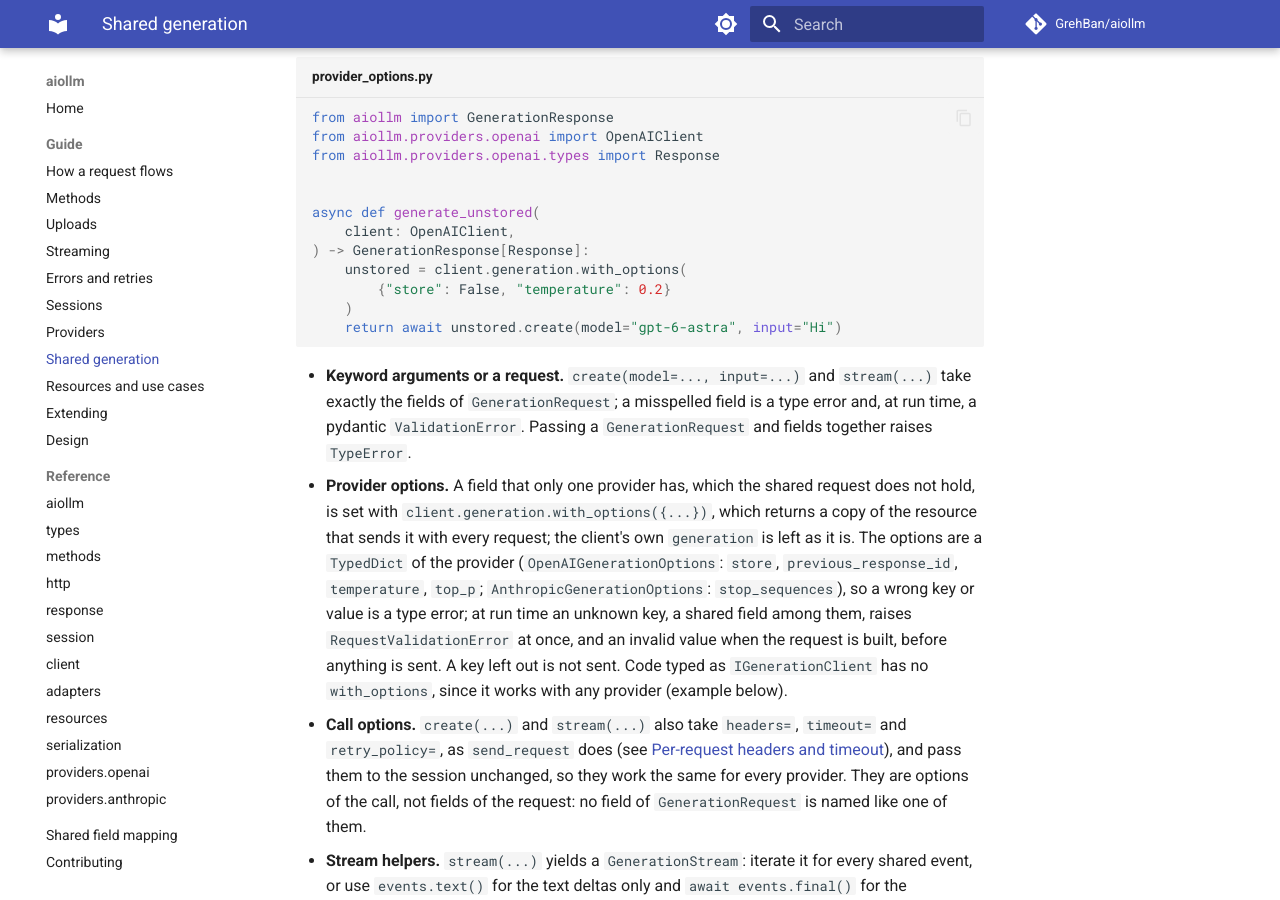
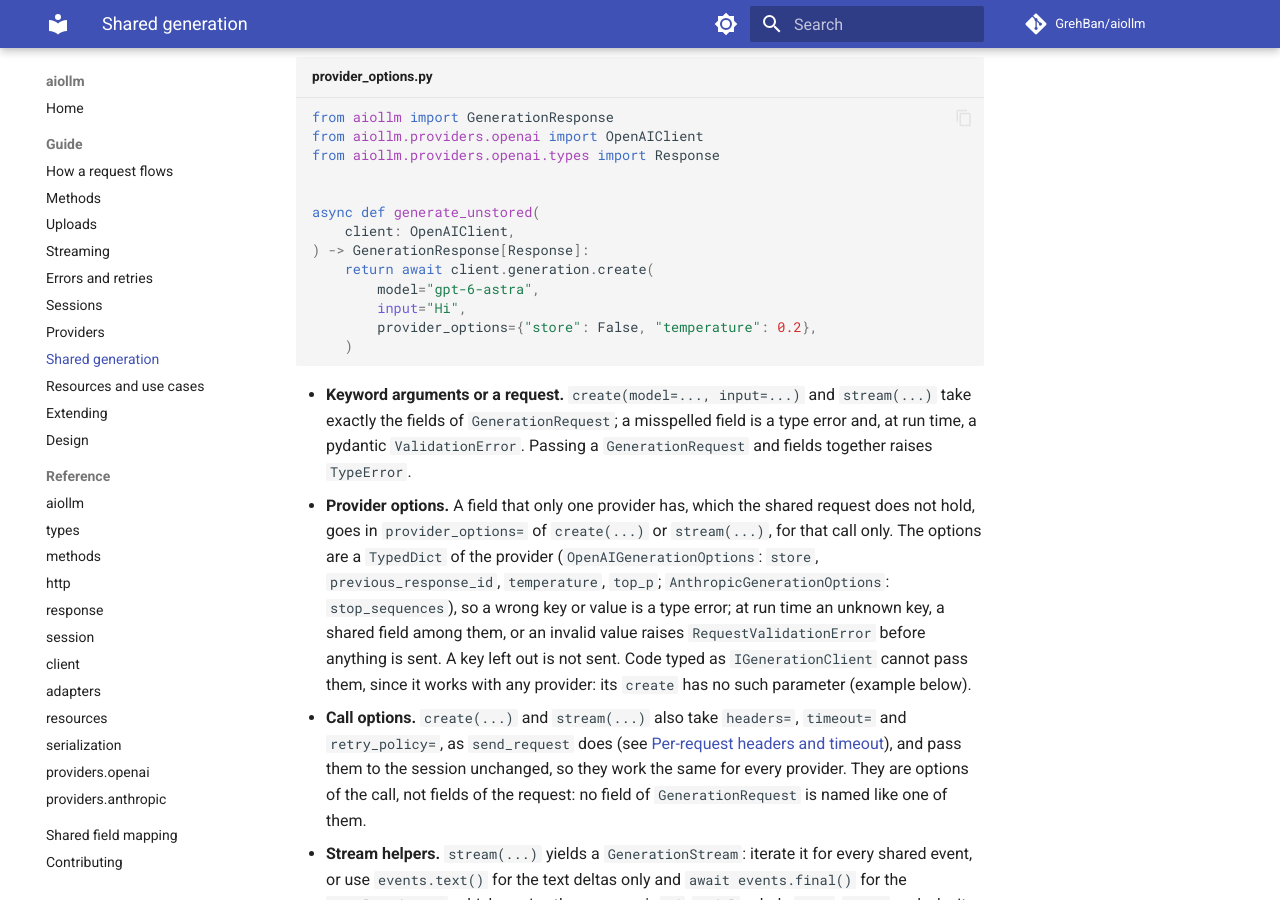
Before and after one commit to GrehBan/ai_api, an MkDocs documentation site: the page built from docs/guide/generation.md, in a window 1280 px wide and 900 px high, scrolled down 1259 px. Built offline with MkDocs 1.6.1 and Material for MkDocs 9.7.7, drawn with Linux system fonts in a browser that asks for light colours; comment, search, counter and statistics services are not loaded; some of the changed text lies outside the part shown.

Commit message:
provider_options= in create() and stream(), CallOptions closed
The provider's own fields of a call go in provider_options= of
client.generation.create() and stream(), as the proposal had it,
instead of a with_options copy of the resource. The resource builds
that call's use case on the adapter's with_options copy, which stays
the adapter's mechanism.

The parameter needs CallOptions to be closed (PEP 728, typing_extensions
until Python 3.15, now a direct dependency): with an open TypedDict,
pyright refuses a keyword parameter beside **options when it matches a
protocol without it, so every client stopped being an
IGenerationClient. A test keeps CallOptions closed and the parameter
off IGenerationResource; the contract scenarios, the typing checks,
the guide's example and the changelog fragments follow.

````diff
--- a/docs/guide/generation.md
+++ b/docs/guide/generation.md
@@ -59,14 +59,15 @@ from aiollm.providers.openai.types import Response
 async def generate_unstored(
     client: OpenAIClient,
 ) -> GenerationResponse[Response]:
-    unstored = client.generation.with_options(
-        {"store": False, "temperature": 0.2}
+    return await client.generation.create(
+        model="gpt-6-astra",
+        input="Hi",
+        provider_options={"store": False, "temperature": 0.2},
     )
-    return await unstored.create(model="gpt-6-astra", input="Hi")
 ```
 
 - **Keyword arguments or a request.** `create(model=..., input=...)` and `stream(...)` take exactly the fields of `GenerationRequest`; a misspelled field is a type error and, at run time, a pydantic `ValidationError`. Passing a `GenerationRequest` and fields together raises `TypeError`.
-- **Provider options.** A field that only one provider has, which the shared request does not hold, is set with `client.generation.with_options({...})`, which returns a copy of the resource that sends it with every request; the client's own `generation` is left as it is. The options are a `TypedDict` of the provider (`OpenAIGenerationOptions`: `store`, `previous_response_id`, `temperature`, `top_p`; `AnthropicGenerationOptions`: `stop_sequences`), so a wrong key or value is a type error; at run time an unknown key, a shared field among them, raises `RequestValidationError` at once, and an invalid value when the request is built, before anything is sent. A key left out is not sent. Code typed as `IGenerationClient` has no `with_options`, since it works with any provider (example below).
+- **Provider options.** A field that only one provider has, which the shared request does not hold, goes in `provider_options=` of `create(...)` or `stream(...)`, for that call only. The options are a `TypedDict` of the provider (`OpenAIGenerationOptions`: `store`, `previous_response_id`, `temperature`, `top_p`; `AnthropicGenerationOptions`: `stop_sequences`), so a wrong key or value is a type error; at run time an unknown key, a shared field among them, or an invalid value raises `RequestValidationError` before anything is sent. A key left out is not sent. Code typed as `IGenerationClient` cannot pass them, since it works with any provider: its `create` has no such parameter (example below).
 - **Call options.** `create(...)` and `stream(...)` also take `headers=`, `timeout=` and `retry_policy=`, as `send_request` does (see [Per-request headers and timeout](sessions.md#per-request-headers-and-timeout)), and pass them to the session unchanged, so they work the same for every provider. They are options of the call, not fields of the request: no field of `GenerationRequest` is named like one of them.
 - **Stream helpers.** `stream(...)` yields a `GenerationStream`: iterate it for every shared event, or use `events.text()` for the text deltas only and `await events.final()` for the `CompletedEvent`, which carries the response's `id`, `model`, whole `text`, `usage` and why it stopped. `final()` reads the rest of the stream, and after `text()` or a loop it returns the `CompletedEvent` already read. When a read failed (a provider's error event, a cut connection), every later read, `text()` and `final()` raise that same error again, never a misleading "ended without a CompletedEvent".
 - **Any provider.** `IGenerationClient[RawT = Any, RawItemT = Any]` (from `aiollm`) is a client with `generation`; every provider client matches it, so code typed with it takes any of them.
@@ -74,7 +75,7 @@ async def generate_unstored(
 - **Optional fields are left out until given.** `instructions`, `max_output_tokens` and `metadata` default to `MISSING`, and the adapters pass them on as they are, so a provider gets only what was given. They take no `None`, which would mean `null`: Anthropic's schema has no `null` for them, so `create(..., instructions=None)` is a type error and a `ValidationError`. A field not given reads as `MISSING`, which is truthy: test it with `request.instructions is MISSING`, not `if request.instructions`. Setting a field later (`request.instructions = None`) is validated too; `request.model_copy(update=...)` is not, as everywhere in Pydantic, so a value it lets in reaches the adapter: a `None` is sent as `null` to OpenAI, whose schema takes it, and raises `RequestValidationError` for Anthropic, whose schema does not.
 - **A request a provider cannot take raises `RequestValidationError`** (from `aiollm`, a `ValueError`) before anything is sent, with the `provider` and the shared `field` at fault; a pydantic error behind it is its `__cause__`. Errors of `GenerationRequest` itself stay pydantic `ValidationError`s.
 - **Why it stopped.** `incomplete_reason` is an `IncompleteReason` (`MAX_TOKENS`, `REFUSAL` or `OTHER`; `None` if the generation finished), and `raw_incomplete_reason` keeps the provider's own reason. A refusal is an answer, not an error, as in both SDKs: it sets `incomplete_reason` to `REFUSAL` and `refusal` to the provider's explanation.
-- **OpenAI mapping.** `OpenAIGenerationAdapter` (`aiollm.providers.openai.adapters`) builds `CreateResponse` or `StreamResponse` from the request, turns as `EasyInputMessage` items, so OpenAI's limits, such as `max_output_tokens` of at least 16, are checked before sending. Parameters the shared request lacks reach it through `with_options` (`OpenAIGenerationOptions`), or stay on the methods above.
+- **OpenAI mapping.** `OpenAIGenerationAdapter` (`aiollm.providers.openai.adapters`) builds `CreateResponse` or `StreamResponse` from the request, turns as `EasyInputMessage` items, so OpenAI's limits, such as `max_output_tokens` of at least 16, are checked before sending. Parameters the shared request lacks reach it through `provider_options` (`OpenAIGenerationOptions`), or stay on the methods above.
 - **OpenAI stopped early.** An `incomplete` response, cut off by `max_output_tokens` for example, keeps its `text` and gets `incomplete_reason` (`MAX_TOKENS` for `max_output_tokens`, `OTHER` for any other reason) with OpenAI's reason in `raw_incomplete_reason`; in a stream, `response.incomplete` is a `CompletedEvent` with them. A `refusal` content part makes the response a refusal, with the part's text in `refusal`.
 - **OpenAI failures are raised.** A `failed` response raises the `APIStatusError` described under the Responses API, before the adapter sees it, in `create` and in `stream` alike. Any other buffered status that is not `completed` or `incomplete` (`cancelled`, `in_progress`, ...) raises `APIResponseError`, since there is no generated text to return.
 - **Anthropic mapping.** `AnthropicGenerationAdapter` (`aiollm.providers.anthropic.adapters`) sends a text `input` as one `user` turn, a list of turns as `messages`, and `instructions` as `system`. Anthropic requires `max_tokens`, so a request without `max_output_tokens` gets the client's `default_max_tokens` (`AnthropicClient(..., default_max_tokens=1024)`). Metadata other than `user_id` raises `RequestValidationError` instead of being dropped.
--- a/pyproject.toml
+++ b/pyproject.toml
@@ -57,6 +57,7 @@ dependencies = [
     "orjson>=3.13.0",
     "pydantic>=2.14.1",
     "tenacity>=9.2.1",
+    "typing-extensions>=4.16.0",
     "yarl>=1.25.1",
 ]
 
````
Also changed, not shown: CHANGES/+provider-options.added.md (+1 -1 lines), CHANGES/+provider-options.changed.md (+1 -1 lines), CLAUDE.md (+1 -1 lines), docs/guide/extending.md (+1 -1 lines), docs/unification.md (+2 -2 lines), 6 other files.
